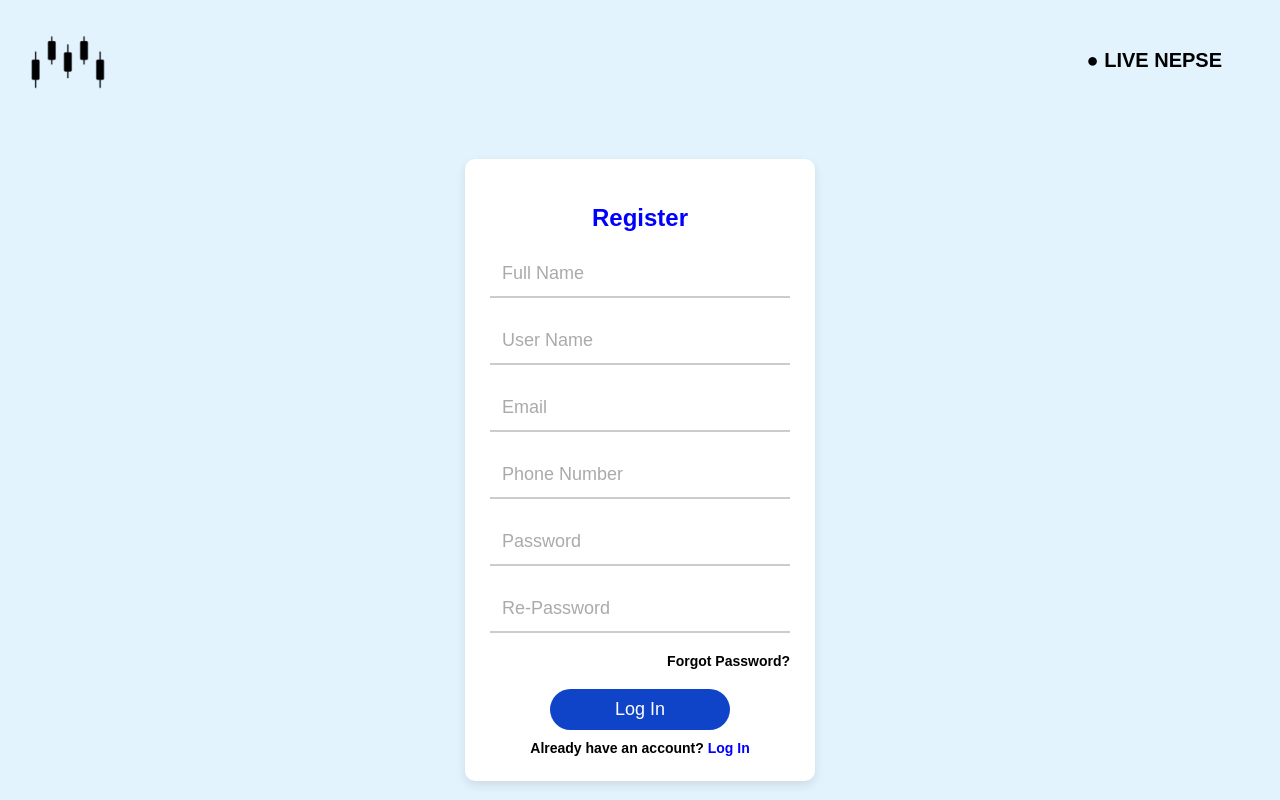
After one commit to anilkc01/Sem1, a Flask app: page /register in a window 1280 px wide. The commit adds this page. Run offline with Flask 3, Linux system fonts and the light colour scheme.

Commit message:
signup page added

```diff
--- a/app.py
+++ b/app.py
@@ -5,5 +5,10 @@ app = Flask(__name__)
 @app.route("/")
 def home():
     return render_template("login.html")
+
+@app.route("/register")
+def register():
+    return render_template("signup.html")
+
 if __name__ == "__main__":
     app.run(debug=True)
--- a/templates/login.html
+++ b/templates/login.html
@@ -32,7 +32,7 @@
 
                 <div class="signup-link">
                   <span>Don't have an account? </span>
-                  <a href="#" class="sign-up">Sign Up</a>
+                  <a href="/register" class="sign-up">Sign Up</a>
               </div>
 
 
--- /dev/null
+++ b/templates/signup.html
@@ -0,0 +1,47 @@
+{% extends "layout.html" %}
+
+{% block title %}
+    Register
+{% endblock %}
+
+{% block main %}
+    <div class="container">
+        <div class="login-box">
+            <h2 style="color: blue !important">Register</h2>
+            <form>
+                <div class="form-group">
+                    <input type="text" placeholder="Full Name" required>
+                </div>
+                <div class="form-group">
+                    <input type="text" placeholder="User Name" required>
+                </div>
+                <div class="form-group">
+                    <input type="text" placeholder="Email" required>
+                </div>
+                <div class="form-group">
+                    <input type="text" placeholder="Phone Number" required>
+                </div>
+
+                <div class="form-group">
+                  <input type="password" placeholder="Password" required>
+                </div>
+                <div class="form-group">
+                    <input type="password" placeholder="Re-Password" required>
+                </div>
+
+
+                <a href="#" class="forget-pass">Forgot Password?</a>
+
+
+                <button type="submit" class="login-button">Log In</button>
+
+                <div class="signup-link">
+                  <span>Already have an account? </span>
+                  <a href="/" class="sign-up">Log In</a>
+              </div>
+
+
+            </form>
+        </div>
+    </div>
+{% endblock %}
```
